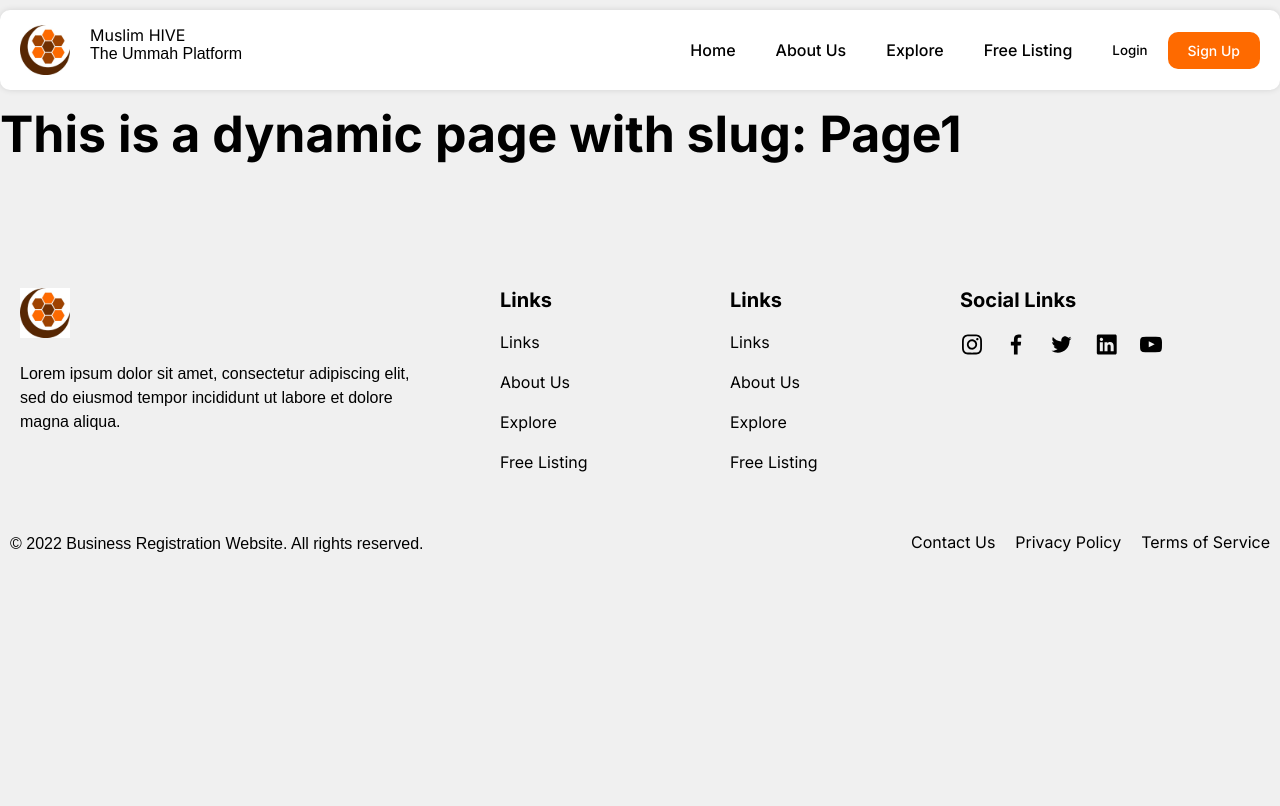
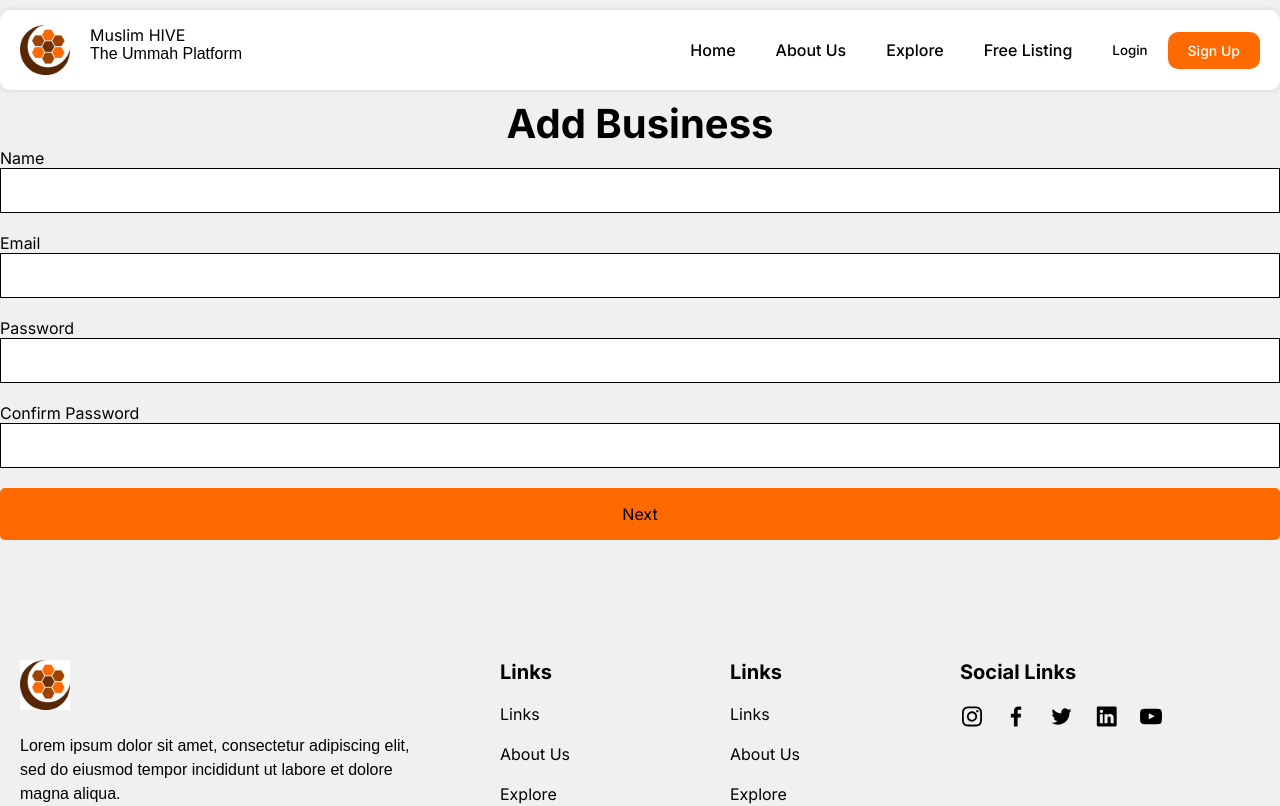
Before and after one commit to amillusionist/muslimhives, a Next.js app: page /registration/Page1 in a window 1280 px wide. Shown: the top 806 px of the page. Built offline with nearby package versions, Linux system fonts and the light colour scheme.

Commit message:
Added Registration Page

```diff
--- /dev/null
+++ b/src/pages/registration/Page1.jsx
@@ -0,0 +1,61 @@
+import { useState } from 'react';
+
+const Page1 = ({ onNext }) => {
+  const [formData, setFormData] = useState({
+    name: '',
+    email: '',
+    password:'',
+    confirmPassword:''
+    // Add more fields as needed
+  });
+
+  const handleChange = (e) => {
+    const { name, value } = e.target;
+    setFormData((prevData) => ({
+      ...prevData,
+      [name]: value,
+    }));
+  };
+
+  const handleNext = () => {
+    //checks
+    if(formData.name === '' || formData.email === '' || formData.password === '' || formData.confirmPassword === ''){
+      alert('fields cant be empty');
+      return;
+    }
+
+    if(formData.password !== formData.confirmPassword){
+      alert('password and confirm password does not match');
+      return;
+    }
+
+    onNext(formData);
+  };
+
+  return (
+    <>
+      <h2>Add Business</h2>
+      <div className="sign-up-form">
+        <div>
+          <label>Name</label>
+          <input type="text" name="name" value={formData.name} onChange={handleChange} />
+        </div>
+        <div>
+          <label>Email</label>
+          <input type="email" name="email" value={formData.email} onChange={handleChange} />
+        </div>
+        <div>
+          <label>Password</label>
+          <input type="password" name="password" value={formData.password} onChange={handleChange} />
+        </div>
+        <div>
+          <label>Confirm Password</label>
+          <input type="password" name="confirmPassword" value={formData.confirmPassword} onChange={handleChange} />
+        </div>
+        <button onClick={handleNext} className='form-button'>Next</button>
+       </div>
+    </>
+  );
+};
+
+export default Page1;
--- a/src/styles/style.css
+++ b/src/styles/style.css
@@ -398,3 +398,60 @@ input{
 .fBCarousel .swiper-button-next , .fBCarousel .swiper-button-prev{
     color: var(--primary-color);
 }
+
+/* Added by Shubham */
+.reg-container {
+    position: relative;
+    width: 70vw;
+    height: 80vh;
+    background: #fff;
+    border-radius: 15px;
+    box-shadow: 0 4px 20px 0 rgba(0, 0, 0, 0.3), 0 6px 20px 0 rgba(0, 0, 0, 0.3);
+    overflow: hidden;
+    margin: auto;
+    display: flex;
+
+}
+.reg-container-left{
+    flex:1;
+    display: flex;
+    flex-direction: column;
+    align-items: center;
+    justify-content: center;
+    gap: 40px;
+}
+.reg-container-right{
+    flex:1;
+    background-color: var(--primary-color);;
+}
+
+.sign-up-form{
+    display: flex;
+    flex-direction: column;
+    gap:20px;
+}
+
+.sign-up-form > div{
+}
+
+.sign-up-form > div > label{
+    margin-bottom: 15px;
+}
+
+.sign-up-form > div > input{
+    border: 1px solid black;
+    font-size: 20px;
+    padding: 10px;
+}
+
+.form-button{
+    background-color: var(--primary-color);
+    font-size: 16px;
+    padding: 16px 32px;
+    border-radius: 5px;
+    cursor: pointer;
+}
+.sign-up-form .button-div{
+    display: flex;
+    justify-content: space-evenly;
+}
```
Also changed, not shown: src/pages/registration/Page2.jsx (added, +58 -0 lines), src/pages/registration/Page3.jsx (added, +55 -0 lines), src/pages/registration/index.js (added, +50 -0 lines).
